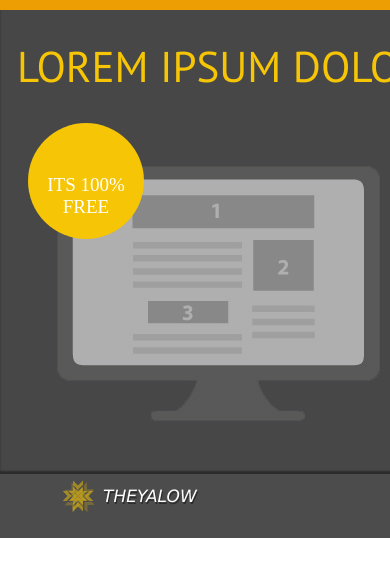
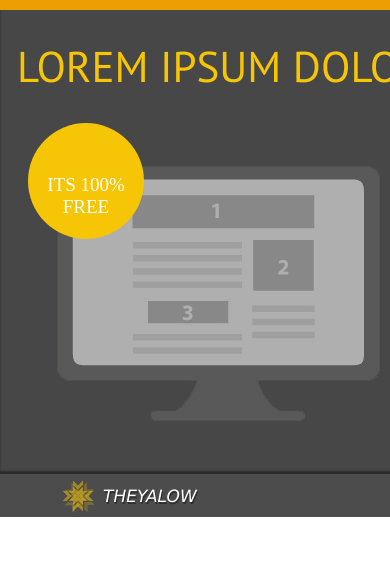
Before and after one commit to timon4ik2102/theyalow, a plain HTML site: page index.html in a window 390 px wide. Shown: the part 1035-1611 px from the top of the page. Drawn offline with Linux system fonts and the light colour scheme; files whose address does not match are found by name; a web font is replaced by a local one.

Commit message:
refactor: formatting mobile version of footer code

```diff
--- a/style.css
+++ b/style.css
@@ -1214,13 +1214,16 @@
         }
 
 
+        footer {
+            background-color: #4c4c4c;
+            height: 43px;
+            width: 640px;
+        }
+
         .logo_footer {
             display: flex;
             align-items: center;
-            padding-top: 20px;
-            background-color: #4c4c4c;
-            height: 43px;
-            width: 640px;
+            padding-top: 16px;
         }
 
         /*logo photo*/
```
